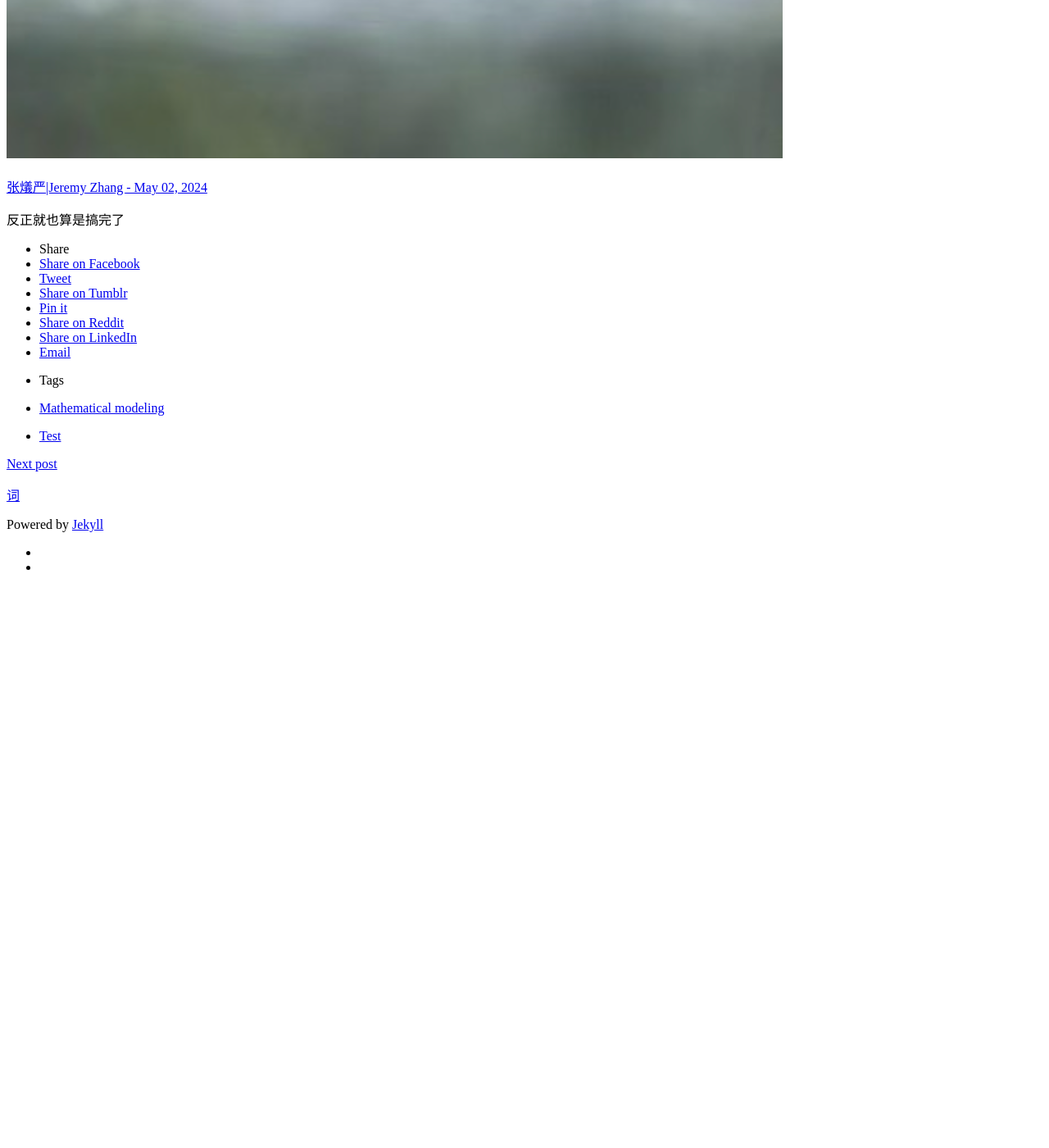
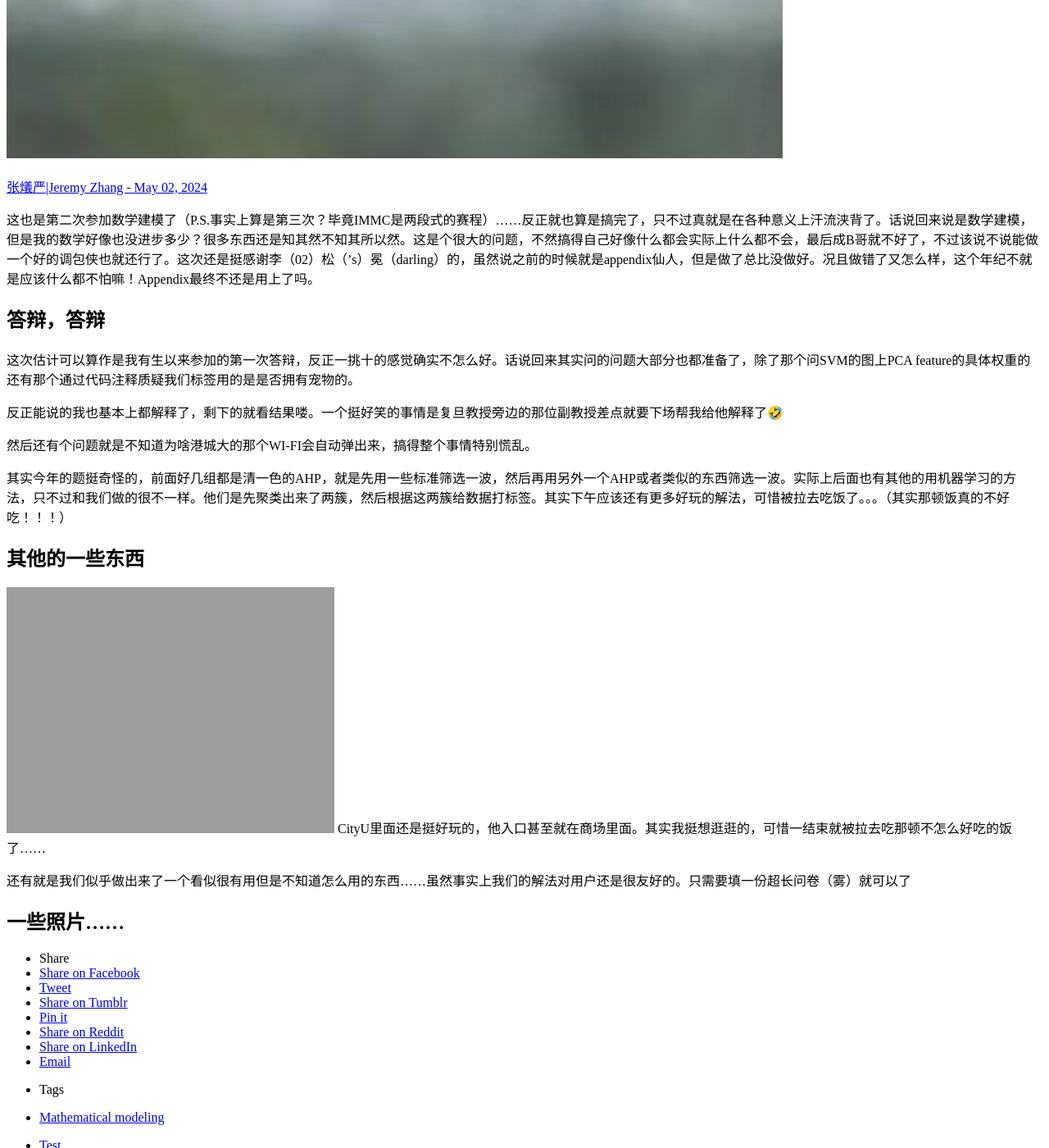
Before and after one commit to JeremyZXi/jeremyzxi.github.io, a Jekyll site: the page built from _posts/2024-5-2-IMMC-zhonghua-presentation.md, in a window 1280 px wide and 1400 px high, scrolled down 1582 px. Shown: the whole window at 82% size. Built offline with Jekyll 4.4.1, drawn with Linux system fonts in a browser that asks for light colours; comment, search, counter and statistics services are not loaded; before the commit the page ends 2299 px from its top, so only the background shows below that; some of the changed text lies outside the part shown.

Commit message:
new post

```diff
--- a/_posts/2024-5-2-IMMC-zhonghua-presentation.md
+++ b/_posts/2024-5-2-IMMC-zhonghua-presentation.md
@@ -1,8 +1,22 @@
 ---
 layout: post
 title: >
-    国际数学建模挑战赛大中华区|International Mathematical Modeling Challenge-Zhonghua
+    国际数学建模挑战赛大中华区答辩决赛参赛感悟
 author: JeremyZhang
 tags: [Test,Mathematical modeling]
 ---
-反正就也算是搞完了
+这也是第二次参加数学建模了（P.S.事实上算是第三次？毕竟IMMC是两段式的赛程）……反正就也算是搞完了，只不过真就是在各种意义上汗流浃背了。话说回来说是数学建模，但是我的数学好像也没进步多少？很多东西还是知其然不知其所以然。这是个很大的问题，不然搞得自己好像什么都会实际上什么都不会，最后成B哥就不好了，不过该说不说能做一个好的调包侠也就还行了。这次还是挺感谢李（02）松（'s）冕（darling）的，虽然说之前的时候就是appendix仙人，但是做了总比没做好。况且做错了又怎么样，这个年纪不就是应该什么都不怕嘛！Appendix最终不还是用上了吗。
+## 答辩，答辩
+这次估计可以算作是我有生以来参加的第一次答辩，反正一挑十的感觉确实不怎么好。话说回来其实问的问题大部分也都准备了，除了那个问SVM的图上PCA feature的具体权重的还有那个通过代码注释质疑我们标签用的是是否拥有宠物的。
+
+反正能说的我也基本上都解释了，剩下的就看结果喽。一个挺好笑的事情是复旦教授旁边的那位副教授差点就要下场帮我给他解释了🤣
+
+然后还有个问题就是不知道为啥港城大的那个WI-FI会自动弹出来，搞得整个事情特别慌乱。
+
+其实今年的题挺奇怪的，前面好几组都是清一色的AHP，就是先用一些标准筛选一波，然后再用另外一个AHP或者类似的东西筛选一波。实际上后面也有其他的用机器学习的方法，只不过和我们做的很不一样。他们是先聚类出来了两簇，然后根据这两簇给数据打标签。其实下午应该还有更多好玩的解法，可惜被拉去吃饭了。。。（其实那顿饭真的不好吃！！！）
+## 其他的一些东西
+![me]({{ "assets/img/pexels/me@cityU.jpg" | relative_url}})
+CityU里面还是挺好玩的，他入口甚至就在商场里面。其实我挺想逛逛的，可惜一结束就被拉去吃那顿不怎么好吃的饭了……
+
+还有就是我们似乎做出来了一个看似很有用但是不知道怎么用的东西……虽然事实上我们的解法对用户还是很友好的。只需要填一份超长问卷（雾）就可以了
+## 一些照片……
```
Also changed, not shown: 1 other file.
